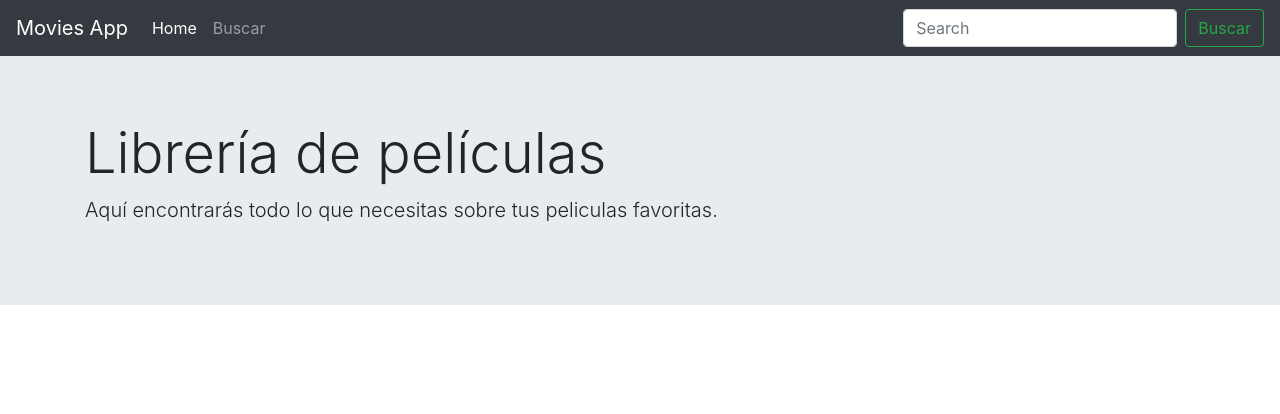
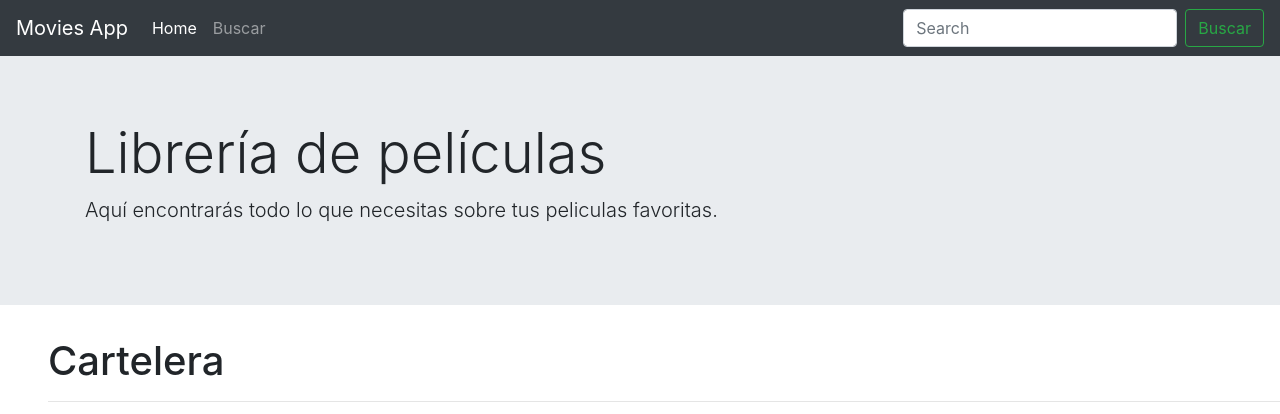
Before and after one commit to aweisserv/peliculas-app, an Angular app: page /home in a window 1280 px wide. Shown: the top 414 px of the page. Built offline with nearby package versions, Linux system fonts and the light colour scheme; no server answers.

Commit message:
Home actualizado

```diff
--- a/src/app/components/home/home.component.html
+++ b/src/app/components/home/home.component.html
@@ -4,3 +4,12 @@
       <p class="lead">Aquí encontrarás todo lo que necesitas sobre tus peliculas favoritas.</p>
     </div>
 </div>
+
+<div class="row">
+  <div class="col ml-5">
+
+  <h1>Cartelera</h1>
+  <hr>
+
+  </div>
+</div>
--- a/src/app/components/home/home.component.ts
+++ b/src/app/components/home/home.component.ts
@@ -1,4 +1,5 @@
 import { Component, OnInit } from '@angular/core';
+import { PeliculasService } from '../../services/peliculas.service';
 
 @Component({
   selector: 'app-home',
@@ -8,7 +9,12 @@ import { Component, OnInit } from '@angular/core';
 })
 export class HomeComponent implements OnInit {
 
-  constructor() { }
+  constructor( public ps: PeliculasService ) {
+
+    this.ps.getCartelera()
+        .subscribe( data => console.log( "getCartelera", data) );
+
+  }
 
   ngOnInit(): void {
   }
--- a/src/app/services/peliculas.service.ts
+++ b/src/app/services/peliculas.service.ts
@@ -1,5 +1,5 @@
 import { Injectable } from '@angular/core';
-import { HttpClient, HttpHeaders, HttpClientJsonpModule } from '@angular/common/http';
+import { HttpClient, HttpHeaders } from '@angular/common/http';
 import { map } from 'rxjs/operators';
 
 
@@ -8,7 +8,7 @@ import { map } from 'rxjs/operators';
 })
 export class PeliculasService {
 
-  constructor(  private  http: HttpClient, private jsonp: HttpClientJsonpModule ) { }
+  constructor(  private  http: HttpClient ) { }
 
   getQuery(query: string) {
 
@@ -33,7 +33,7 @@ export class PeliculasService {
     let desdeStr = `${ desde.getFullYear() }-${ desde.getMonth()+1 }-${ desde.getDate() }`
     let hastaStr = `${ hasta.getFullYear() }-${ hasta.getMonth()+1 }-${ hasta.getDate() }`
 
-    return this.getQuery('/discover/movie?primary_release_date.gte=${ desdeStr }&primary_release_date.lte=${ hastaStr }&api_key=').pipe(map( res => res ));
+    return this.getQuery(`/discover/movie?primary_release_date.gte=${ desdeStr }&primary_release_date.lte=${ hastaStr }&api_key=`).pipe(map( res => res ));
   }
 
 
@@ -41,8 +41,8 @@ export class PeliculasService {
     return this.getQuery('/discover/movie?sort_by=popularity.desc?&apiKey=').pipe(map( res => res ));
   }
 
-  buscarPelicula() {
-    return this.getQuery('/search/movie?query=').pipe(map( res => res ));
+  buscarPelicula( texto:string ) {
+    return this.getQuery(`/search/movie?query=${ texto }&sort_by=popularity.desc&api_key=`).pipe(map( res => res ));
   }
 
 }
```
